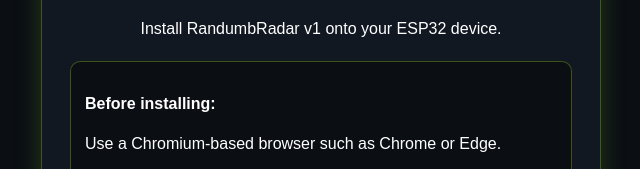
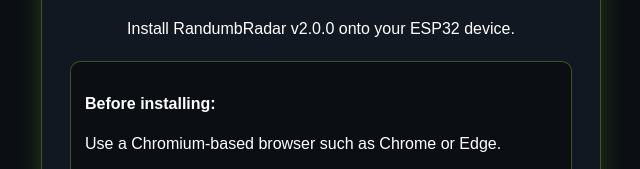
Before and after one commit to TheRandumbHero/RandumbRadar, a plain HTML site: page index.html in a window 1280 px wide. Shown: the part 383-552 px from the top of the page, 319-959 px from the left. Drawn offline with Linux system fonts and the light colour scheme.

Commit message:
Update index.html

```diff
--- a/index.html
+++ b/index.html
@@ -50,7 +50,7 @@
 <body>
   <div class="card">
     <img src="images/RandumbRadar_Logo.png" alt="RandumbRadar" width="291" height="295">
-    <p>Install RandumbRadar v1 onto your ESP32 device.</p>
+    <p>Install RandumbRadar v2.0.0 onto your ESP32 device.</p>
 
     <div class="note">
       <p><strong>Before installing:</strong></p>
```
